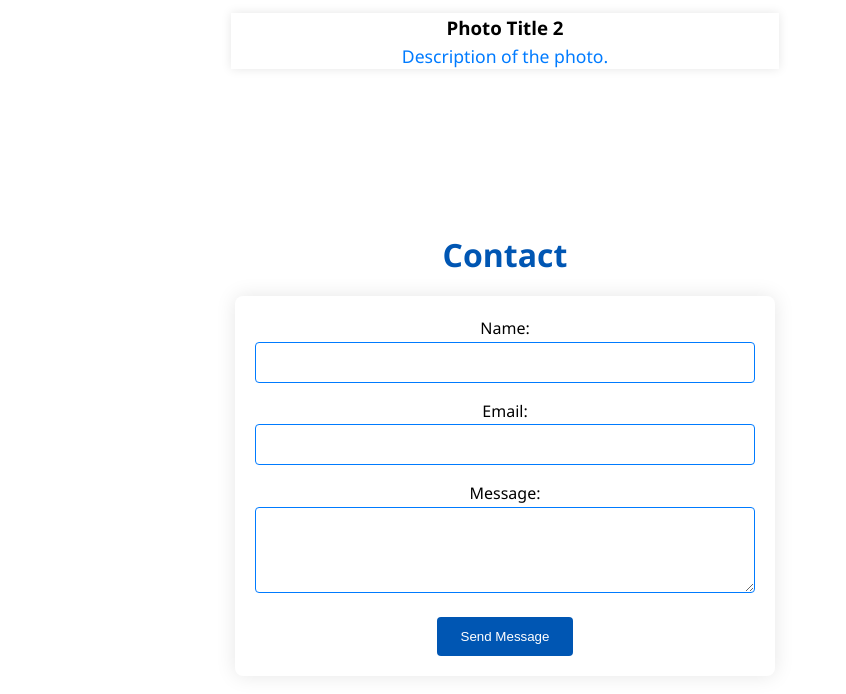
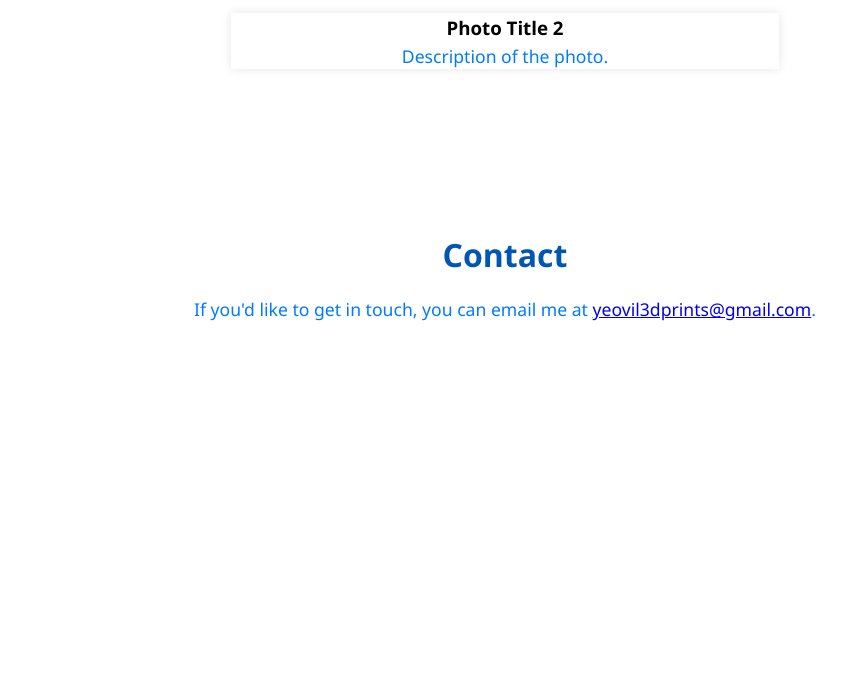
Before and after one commit to josephthenerd/Portfilio, a plain HTML site: page index.html in a window 1280 px wide. Shown: the part 534-1228 px from the top of the page, without its empty margins (135-981 px from the left). After the commit the page ends 921 px from the top, so only its background shows below. Drawn offline with Linux system fonts and the light colour scheme.

Commit message:
Update index.html

```diff
--- a/index.html
+++ b/index.html
@@ -39,20 +39,9 @@
     </section>
 
     <section id="contact">
-        <h2>Contact</h2>
-        <form action="mailto:your@email.com" method="post" enctype="text/plain">
-            <label for="name">Name:</label>
-            <input type="text" id="name" name="name" required>
-
-            <label for="email">Email:</label>
-            <input type="email" id="email" name="email" required>
-
-            <label for="message">Message:</label>
-            <textarea id="message" name="message" rows="4" required></textarea>
-
-            <button type="submit">Send Message</button>
-        </form>
-    </section>
+    <h2>Contact</h2>
+    <p>If you'd like to get in touch, you can email me at <a href="mailto:Yeovil3dprints@gmail.com">yeovil3dprints@gmail.com</a>.</p>
+</section>
 </body>
 
 </html>
```
